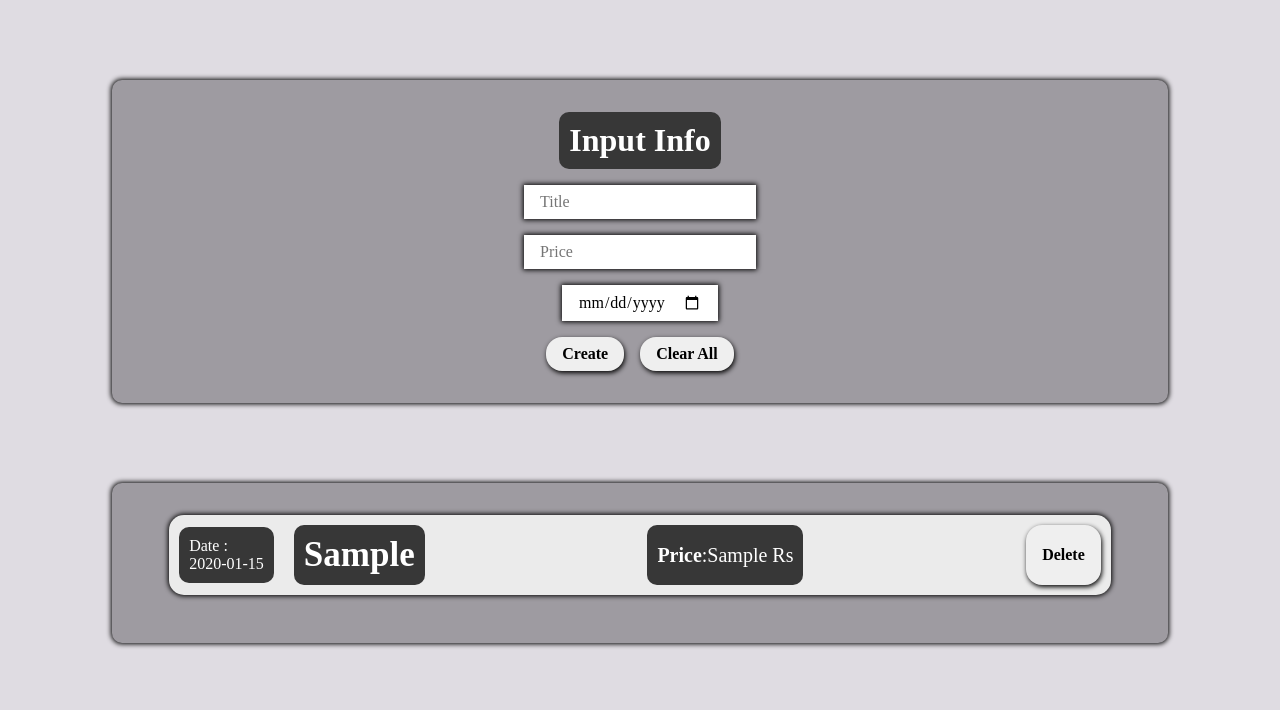
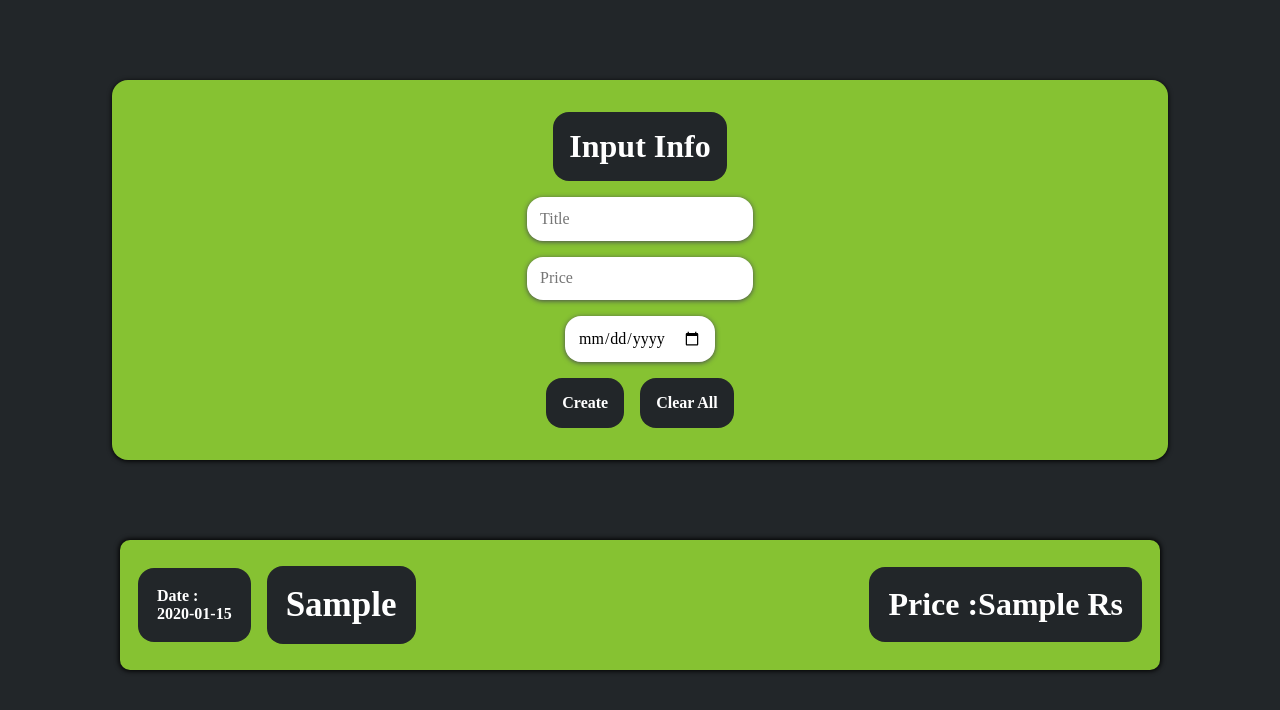
Before and after one commit to Taimoor2301/personal-expense-tracker, a React (Create React App) app in the folder secondapp/: page / in a window 1280 px wide. Both pictures are taken after typing "Sample", "Sample", "2020-01-15" into the empty fields and a click on the button "Clear All". Shown: the top 710 px of the page. Built offline with nearby package versions, Linux system fonts and the light colour scheme.

Commit message:
added css green theme and edit functionality

```diff
--- /dev/null
+++ b/secondapp/src/App.css
@@ -0,0 +1,199 @@
+* {
+  margin: 0;
+  padding: 0;
+  font-family: ubuntu;
+}
+:root {
+  --green-dark: #61892f;
+  --green-light: #86c232;
+  --dark-high: #222629;
+  --dark-mid: #474b4f;
+  --dark-light: #6b6e70;
+}
+body {
+  background-color: var(--dark-high);
+}
+/* ---------------------   Form Start------------------- */
+.form {
+  background-color: var(--green-light);
+  padding: 2em 1em;
+  width: 80%;
+  margin: auto;
+  border-radius: 1rem;
+  box-shadow: 0 1px 5px black;
+  margin-top: 10vh;
+  color: white;
+  display: flex;
+  justify-content: space-between;
+  align-items: center;
+}
+@media (max-width: 1300px) {
+  .form {
+    flex-direction: column;
+    gap: 1rem;
+  }
+}
+@media (max-width: 768px) {
+  .form {
+    margin-top: 2rem;
+    width: 90%;
+    align-items: stretch;
+    text-align: center;
+  }
+}
+
+.form h1 {
+  background-color: var(--dark-high);
+  border-radius: 1rem;
+  padding: 1rem;
+}
+
+input[type="text"],
+input[type="date"] {
+  padding: 0.8rem;
+  font-family: poppins;
+  font-size: 1rem;
+  border: none;
+  border-radius: 1rem;
+  box-shadow: 0 1px 5px var(--dark-mid);
+}
+.form button {
+  margin-inline: 0.5rem;
+}
+
+button {
+  padding: 1rem;
+  font-family: poppins;
+  font-weight: bold;
+  font-size: 1rem;
+  border: none;
+  border-radius: 1rem;
+  background-color: var(--dark-high);
+  color: white;
+}
+button:hover {
+  background-color: var(--green-light);
+  color: var(--dark-high);
+  outline: 2px solid var(--dark-high);
+}
+
+.form input:focus {
+  outline: 3px solid var(--dark-mid);
+}
+
+/* ---------------------   Form End------------------- */
+.card {
+  background: var(--green-light);
+  padding: 0.5rem;
+  width: 80%;
+  margin: auto;
+  border-radius: 10px;
+  box-shadow: 0px 0px 5px 1px black;
+  margin-top: 10vh;
+  color: white;
+}
+.item-container {
+  display: flex;
+  flex-direction: column;
+  gap: 0.5rem;
+  justify-content: center;
+  align-items: center;
+  padding: 0.5rem;
+  border: 2px solid transparent;
+  border-radius: 1em;
+}
+
+.item {
+  display: flex;
+  justify-content: space-between;
+  align-items: center;
+  padding: 0.5rem;
+  width: 100%;
+  border-radius: 1rem;
+  position: relative;
+}
+.buttons-container {
+  display: flex;
+  justify-content: center;
+  align-items: center;
+  gap: 1rem;
+  border-radius: 1rem;
+  position: absolute;
+  left: 45%;
+  border: 3px solid white;
+  display: none;
+  padding: 0.5rem;
+}
+
+.item-container:hover {
+  background-color: var(--dark-high);
+  border: 2px solid var(--dark-high);
+  .amount,
+  .date,
+  h2 {
+    border: 3px solid white;
+  }
+  .buttons-container {
+    display: flex;
+  }
+}
+
+@media (max-width: 768px) {
+  .item {
+    flex-direction: column;
+    gap: 1rem;
+    width: 100%;
+  }
+  .date_title {
+    align-self: center;
+  }
+  .card {
+    width: 90%;
+    margin-top: 2rem;
+    padding: 0.5em;
+    font-size: 1rem;
+  }
+}
+
+.date_title {
+  display: flex;
+  gap: 1rem;
+  align-items: center;
+}
+.date_title h2 {
+  font-size: 35px;
+  padding: 1rem;
+  border-radius: 1rem;
+  background-color: var(--dark-high);
+  border: 3px solid transparent;
+}
+.date {
+  display: flex;
+  flex-direction: column;
+  padding: 1rem;
+  background-color: var(--dark-high);
+  border-radius: 1rem;
+  font-weight: 600;
+  border: 3px solid transparent;
+}
+.amount {
+  font-size: 2rem;
+  padding: 1rem;
+  border-radius: 1rem;
+  display: flex;
+  align-items: center;
+  justify-content: center;
+  background-color: var(--dark-high);
+  border: 3px solid transparent;
+}
+
+.edit-pannel {
+  display: none;
+  gap: 1rem;
+}
+.edit-pannel button {
+  border: 3px solid white;
+}
+.showEditPannel {
+  display: flex;
+}
--- a/secondapp/src/App.js
+++ b/secondapp/src/App.js
@@ -1,4 +1,5 @@
 import React, { useEffect, useState } from "react";
+import "./App.css";
 import Item from "./components/Item";
 import Form from "./components/Form/Form";
 
@@ -27,6 +28,23 @@ let App = () => {
     setData(newData);
   }
 
+  function editItem({ id, title, price, date }) {
+    let targetObject = data.filter((obj) => obj.id === id);
+
+    let updatedTargetObject = {
+      id: id,
+      title: title ? title : targetObject[0].title,
+      price: price ? price : targetObject[0].price,
+      date: date ? date : targetObject[0].date,
+    };
+
+    setData((prev) =>
+      prev.map((item) => {
+        return item.id === id ? updatedTargetObject : item;
+      })
+    );
+  }
+
   return (
     <div>
       <Form dataTransferFunction={getCollectedData} clear={clear} />
@@ -39,6 +57,7 @@ let App = () => {
               key={item.id}
               id={item.id}
               deleteItem={deleteItem}
+              editItem={editItem}
             />
           ))}
         </div>
--- a/secondapp/src/components/Form/Form.css
+++ /dev/null
@@ -1,65 +0,0 @@
-.form {
-  background: rgb(158, 155, 161);
-  padding: 2em 1em;
-  width: 80%;
-  margin: auto;
-  border-radius: 10px;
-  box-shadow: 0 0px 5px 1px black;
-  margin-top: 10vh;
-  color: white;
-  display: flex;
-  justify-content: space-between;
-  align-items: center;
-}
-@media (max-width: 1300px) {
-  .form {
-    flex-direction: column;
-    gap: 1rem;
-  }
-}
-@media (max-width: 768px) {
-  .form {
-    margin-top: 2rem;
-    width: 90%;
-    align-items: stretch;
-    text-align: center;
-  }
-  .form button {
-    /* align-self: center; */
-  }
-}
-
-.form h1 {
-  background-color: rgb(55, 55, 55);
-  border-radius: 10px;
-  padding: 10px;
-}
-
-.form input[type="text"],
-.form input[type="date"] {
-  padding: 0.5rem 1rem;
-  font-family: poppins;
-  border: 2px solid black;
-  font-size: 1rem;
-  border: 0.5rem;
-  box-shadow: 0 0px 5px 1px black;
-}
-
-.form button {
-  padding: 0.5rem 1rem;
-  font-family: poppins;
-  font-weight: bold;
-  font-size: 1rem;
-  border: none;
-  border-radius: 1rem;
-  box-shadow: 1px 2px 5px black;
-  margin-inline: 0.5rem;
-}
-
-.form input:focus {
-  outline: none;
-}
-.danger {
-  border: 3px solid red !important;
-  box-shadow: 0 0 5px red !important;
-}
--- a/secondapp/src/components/Form/Form.js
+++ b/secondapp/src/components/Form/Form.js
@@ -1,4 +1,3 @@
-import "./Form.css";
 import { useState } from "react";
 
 let Form = (props) => {
--- a/secondapp/src/components/Item.css
+++ /dev/null
@@ -1,86 +0,0 @@
-* {
-  margin: 0;
-  padding: 0;
-  font-family: ubuntu;
-}
-body {
-  background: rgb(223, 220, 226);
-}
-.card {
-  background: rgb(158, 155, 161);
-  padding: 2em 1em;
-  width: 80%;
-  margin: auto;
-  border-radius: 10px;
-  box-shadow: 0px 0px 5px 1px black;
-  margin-top: 10vh;
-  color: white;
-  display: flex;
-  justify-content: center;
-  align-items: center;
-  flex-direction: column;
-}
-
-.item {
-  display: flex;
-  justify-content: space-between;
-  padding: 10px;
-  border-radius: 15px;
-  box-shadow: 0 0px 5px 1px black;
-  margin-bottom: 1rem;
-  background: #ebebeb;
-  width: 90%;
-}
-@media (max-width: 700px) {
-  .item {
-    flex-direction: column;
-    gap: 1rem;
-  }
-  .date_title {
-    align-self: center;
-  }
-  .card {
-    width: 90%;
-    margin-top: 2rem;
-    padding: 0.5em;
-    font-size: 1rem;
-  }
-}
-
-.date_title {
-  display: flex;
-  gap: 20px;
-  align-items: center;
-}
-.date_title h2 {
-  font-size: 35px;
-  padding: 10px;
-  background-color: rgb(55, 55, 55);
-  border-radius: 10px;
-}
-.date {
-  display: flex;
-  flex-direction: column;
-  padding: 10px;
-  background-color: rgb(55, 55, 55);
-  border-radius: 10px;
-}
-.amount {
-  font-size: 20px;
-  padding: 10px;
-  background-color: rgb(55, 55, 55);
-  border-radius: 10px;
-  display: flex;
-  align-items: center;
-  justify-content: center;
-}
-
-button {
-  padding: 0.5rem 1rem;
-  font-family: poppins;
-  font-weight: bold;
-  font-size: 1rem;
-  border: none;
-  box-shadow: 1px 2px 5px black;
-  border-radius: 1rem;
-}
--- a/secondapp/src/components/Item.js
+++ b/secondapp/src/components/Item.js
@@ -1,8 +1,43 @@
-import React from "react";
-import "./Item.css";
+import React, { useState } from "react";
 
 let Item = (props) => {
+  let [editPannel, setEditPannel] = useState("edit-pannel");
+  let [isVislible, setIsVisible] = useState(false);
+  function showEditPannel() {
+    if (!isVislible) {
+      setEditPannel("edit-pannel showEditPannel");
+      setIsVisible((prev) => !prev);
+    } else {
+      setEditPannel("edit-pannel");
+      setIsVisible((prev) => !prev);
+    }
+  }
+
+  let objTemplate = {
+    id: props.id,
+    title: "",
+    price: "",
+    date: "",
+  };
+
+  let [updatedItem, setUpdatedItem] = useState(objTemplate);
+
+  function setUpdatedData(e) {
+    setUpdatedItem((prev) => {
+      return { ...prev, [e.target.name]: e.target.value };
+    });
+  }
+
+  function passCollectedData(event) {
+    event.preventDefault();
+    props.editItem(updatedItem);
+    setUpdatedItem(objTemplate);
+    setEditPannel("edit-pannel");
+    setIsVisible((prev) => !prev);
+  }
+
   return (
+    <div className="item-container">
       <div className="item">
         <div className="date_title">
           <div className="date">
@@ -10,9 +45,11 @@ let Item = (props) => {
           </div>
           <h2>{props.data.title}</h2>
         </div>
+
         <div className="amount">
-        <b>Price </b> :{props.data.price} Rs
+          <b>Price :{props.data.price} Rs</b>
         </div>
+        <div className="buttons-container">
           <button
             onClick={() => {
               props.deleteItem(props.id);
@@ -20,6 +57,34 @@ let Item = (props) => {
           >
             Delete
           </button>
+
+          <button onClick={showEditPannel}>Edit</button>
+        </div>
+      </div>
+      <form className={editPannel} onSubmit={passCollectedData}>
+        <input
+          type="text"
+          placeholder="New Title"
+          name="title"
+          onChange={setUpdatedData}
+          value={updatedItem.title}
+        ></input>
+        <input
+          type="text"
+          name="price"
+          placeholder="New Ammount"
+          onChange={setUpdatedData}
+          value={updatedItem.price}
+        ></input>
+        <input
+          type="date"
+          name="date"
+          placeholder="New Date"
+          onChange={setUpdatedData}
+          value={updatedItem.date}
+        ></input>
+        <button>Set</button>
+      </form>
     </div>
   );
 };
```
Lines whose indentation alone changed are shown as unchanged.
